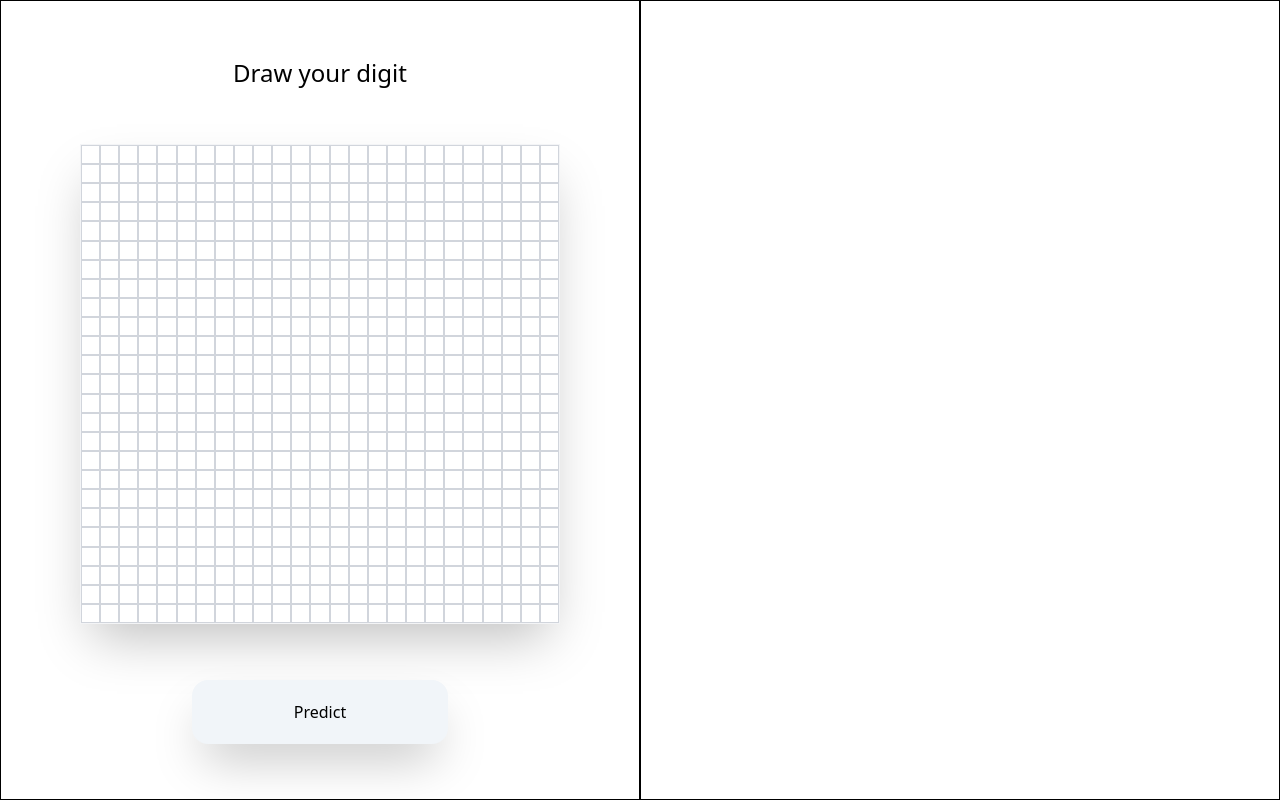
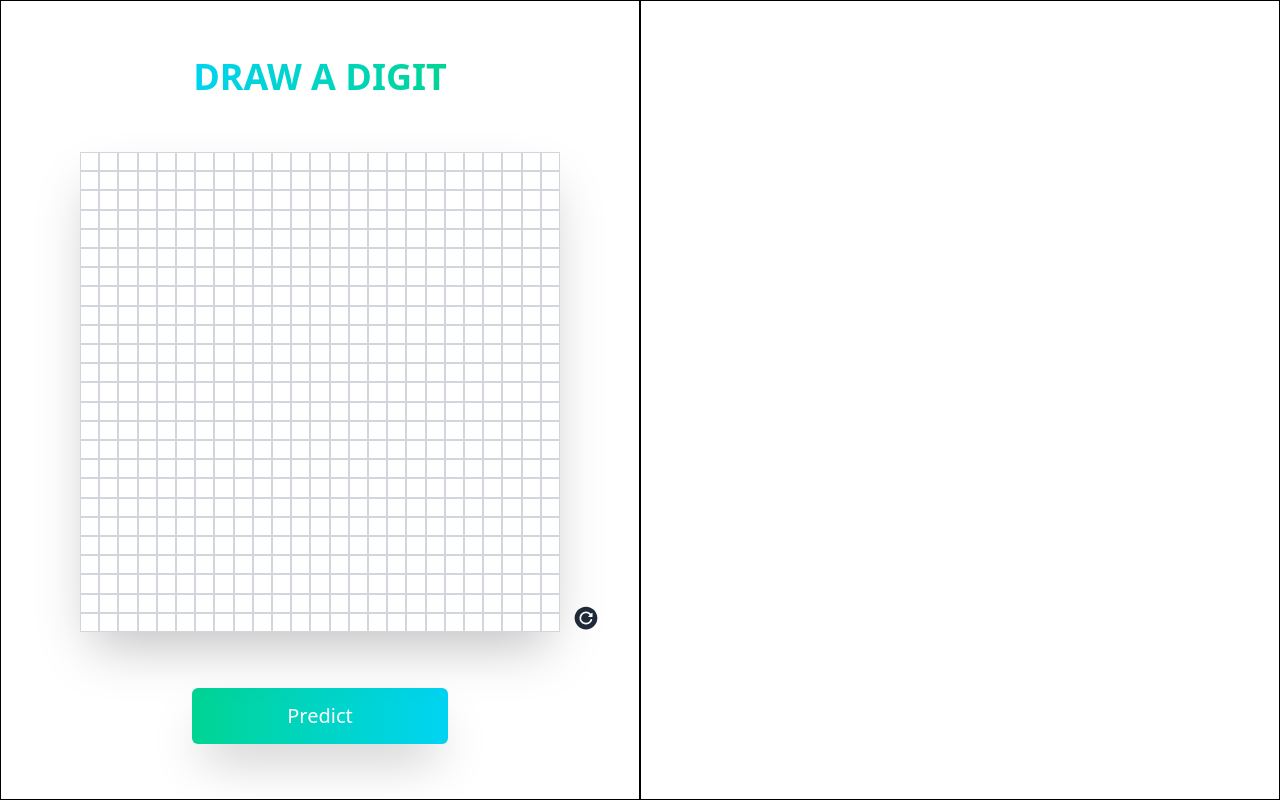
Before and after one commit to rahul-shrivastav/digit-recognition-NN, a React (Vite) app in the folder frontend/: page / in a window 1280 px wide. Built offline with nearby package versions, Linux system fonts and the light colour scheme.

Commit message:
frontend-design

```diff
--- a/frontend/package.json
+++ b/frontend/package.json
@@ -13,6 +13,7 @@
     "@tailwindcss/vite": "^4.0.17",
     "react": "^19.0.0",
     "react-dom": "^19.0.0",
+    "react-icons": "^5.5.0",
     "tailwindcss": "^4.0.17"
   },
   "devDependencies": {
--- a/frontend/src/App.jsx
+++ b/frontend/src/App.jsx
@@ -7,9 +7,11 @@ function App() {
   return (
     <div className="w-screen h-screen flex overflow-clip">
       <div className="border w-1/2 h-full flex flex-col items-center justify-evenly">
-        <h1 className="text-2xl font-extralight">Draw your digit</h1>
+        <h1 class="text-4xl font-semibold bg-gradient-to-r from-cyan-400 to-emerald-400 bg-clip-text text-transparent ">
+          DRAW A DIGIT
+        </h1>
         <Gridpaint />
-        <button className='p-5 shadow-2xl w-2/5 rounded-2xl bg-slate-100'>Predict</button>
+        <button className='bg-gradient-to-r hover:cursor-pointer hover:scale-105 transition-transform duration-500 from-emerald-400 to-cyan-400 p-5 shadow-2xl w-2/5 h-14 rounded-md text-white font-medium text-xl bg-slate-100 flex items-center justify-center'>Predict</button>
       </div>
       <div className="border w-1/2 h-full"></div>
 
--- a/frontend/src/components/Gridpaint.jsx
+++ b/frontend/src/components/Gridpaint.jsx
@@ -1,4 +1,5 @@
 import { useState } from "react";
+import { IoReloadCircle } from "react-icons/io5";
 
 const Gridpaint = () => {
   const gridSize = 25;
@@ -33,11 +34,18 @@ const Gridpaint = () => {
 
   return (
     <div
-      onContextMenu={(e) => e.preventDefault()} // Prevent context menu
+      onContextMenu={(e) => e.preventDefault()}
       onMouseUp={handleMouseUp}
-      className="grid w-[480px] h-[480px]  shadow-2xl border border-gray-100"
+      className="relative grid w-[480px] h-[480px]  shadow-2xl "
       style={{ gridTemplateColumns: `repeat(${gridSize}, 1fr)`, gridTemplateRows: `repeat(${gridSize}, 1fr)` }}
     >
+      <button
+        onClick={() => setCells(Array(gridSize * gridSize).fill(0))}
+        className="absolute bottom-0 -right-10 hover:scale-105 hover:cursor-pointer transition-transform w-7 h-7 flex items-center justify-center text-4xl text-gray-800"
+      >
+        <IoReloadCircle />
+      </button>
+
       {cells.map((value, index) => (
         <div
           key={index}
```
Also changed, not shown: 1 other file (tests, documents, lock files or other folders).
